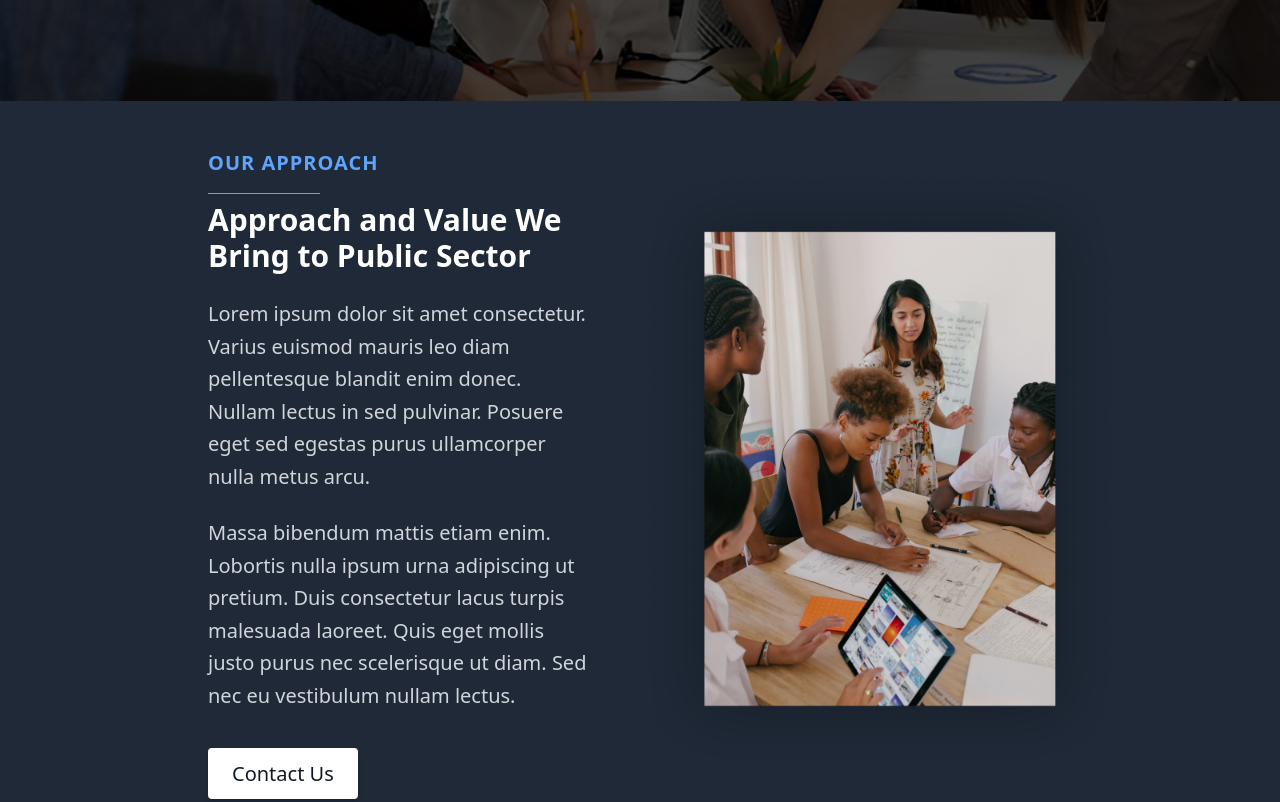
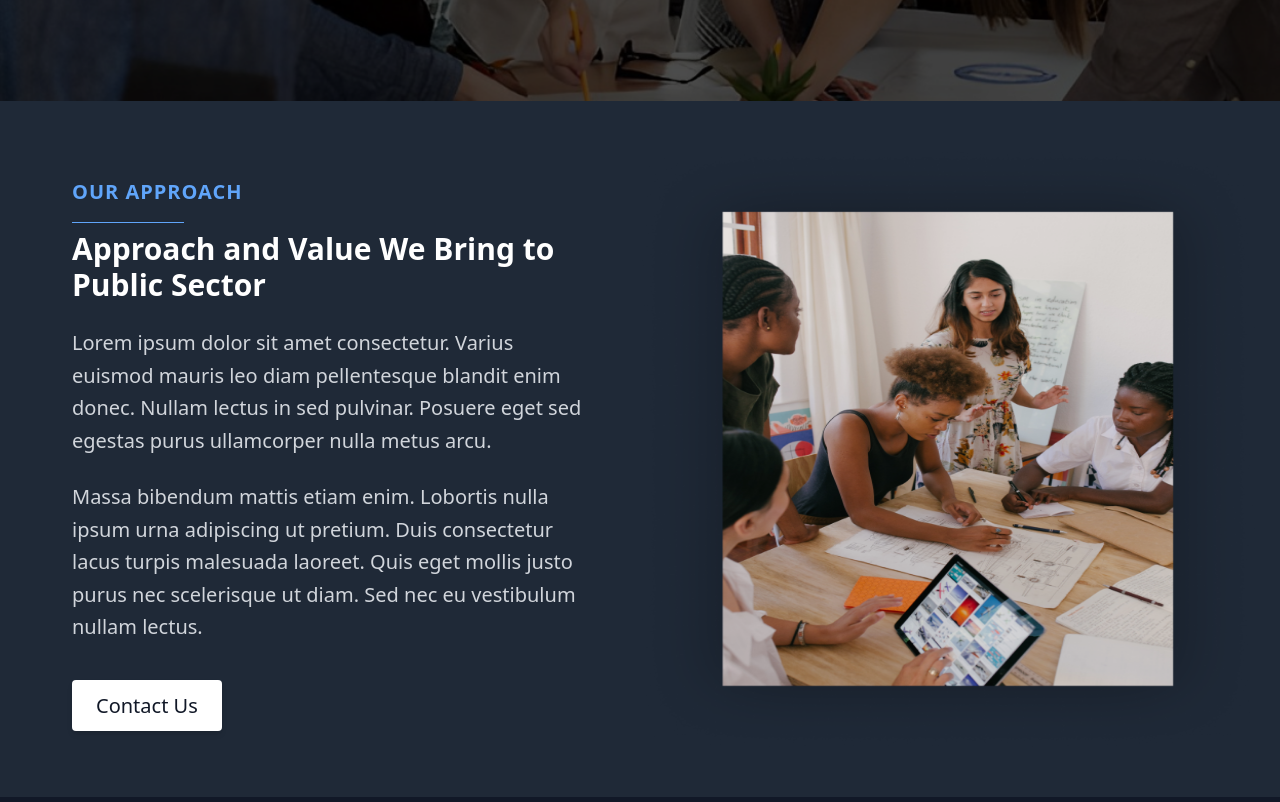
Before and after one commit to davisasa/RazorKH3, a plain HTML site: page our-services.html in a window 1280 px wide. Shown: the part 499-1301 px from the top of the page. Drawn offline with nearby package versions, Linux system fonts and the light colour scheme.

Commit message:
Update our-services.html

```diff
--- a/our-services.html
+++ b/our-services.html
@@ -54,7 +54,7 @@
 
 
     <!-- Secondary Section -->
-    <section id="approach" class="bg-gray-800 py-12 px-6 lg:px-40">
+    <section id="approach" class="bg-gray-800 py-12 px-6 px-40">
         <div class="flex flex-col lg:flex-row items-center">
             <!-- Text Content -->
             <div class="lg:w-1/2 md:px-12 sm:px-12">
```
